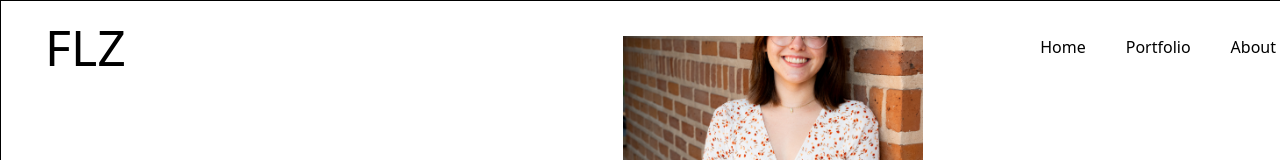
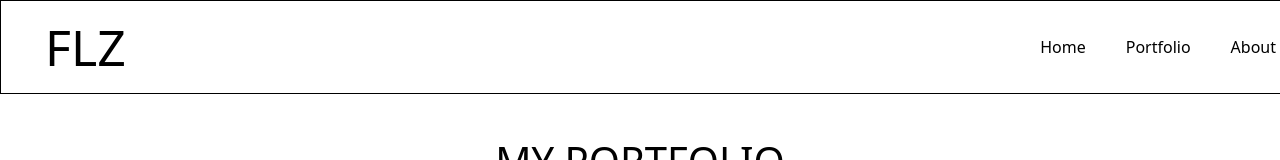
Before and after one commit to faithz314/photo-portfolio, a React (Create React App) app in the folder my-react-app/: page /portfolio in a window 1280 px wide. Shown: the top 160 px of the page. Built offline with nearby package versions, Linux system fonts and the light colour scheme.

Commit message:
fixed portfolio page

```diff
--- a/my-react-app/src/App.js
+++ b/my-react-app/src/App.js
@@ -6,6 +6,7 @@ import Home from './pages/Home.js';
 import About from './pages/About.js';
 import Portfolio from './pages/Portfolio.js';
 import Navbar from './components/Navbar.js';
+import Footer from './components/Footer.js';
 
 function App() {
   // let component //let is a varibale declariotn
@@ -27,7 +28,10 @@ function App() {
 
 
   return (
+    <div>
     <Navbar></Navbar>
+    <Footer></Footer>
+    </div>
   );
 }
 
--- a/my-react-app/src/components/Contact.css
+++ b/my-react-app/src/components/Contact.css
@@ -1,11 +1,15 @@
 .contact{
     display: flex;
-    flex-direction: row;
-    justify-content: center;
-    width: 500px;
-    height: 500px;
+    flex-direction: column;
+    justify-content: flex-start;
+    width: 1000px;
+    height: 300px;
     border: 2px solid #333; /* Border color and width */
     padding: 20px;
     margin: 20px;
+}
 
+input{
+    padding: 10px;
+    margin: 10px;
 }
--- a/my-react-app/src/components/Contact.js
+++ b/my-react-app/src/components/Contact.js
@@ -8,15 +8,10 @@ function Contact(){
 
     <div className = 'contact'>
 
-        <p>Contact Me! </p>
-
-        <div> </div>
-
-
-
-
-
-
+        <h2>Contact Me! </h2>
+        <input type= 'text' placeholder= 'Name'></input>
+        <input type= 'text' placeholder= 'Email'></input>
+        <input type= 'text' placeholder= 'Inquiry'></input>
 
     </div>
     );
--- /dev/null
+++ b/my-react-app/src/components/Footer.css
@@ -0,0 +1,6 @@
+.footer{
+    position: fixed;
+    bottom:0;
+    left:0;
+    width:100%;
+}
--- /dev/null
+++ b/my-react-app/src/components/Footer.js
@@ -0,0 +1,16 @@
+import React from 'react'
+
+
+
+function Footer(){
+
+    return(
+
+        <div className= 'footer'>
+        <h1> Easter Egg </h1>
+        </div>
+    );
+};
+
+
+export default Footer;
--- a/my-react-app/src/pages/About.js
+++ b/my-react-app/src/pages/About.js
@@ -7,7 +7,7 @@ import Contact from '../components/Contact.js';
 function About(){
     return(
 
-    <div className= 'about'>
+    <div className= 'about-page'>
     <div className= 'about-content'>
         <div className= 'bio'>
         <h2>HI, MY NAME IS FAITH. </h2>
@@ -34,8 +34,6 @@ function About(){
         <div className = 'box'><Contact></Contact></div>
 
     </div>
-
-
 </div>
 
 
--- a/my-react-app/src/pages/Portfolio.js
+++ b/my-react-app/src/pages/Portfolio.js
@@ -6,7 +6,7 @@ import Aden from '../images/Portraits/DSC_5441.jpg'
 function Portfolio(){
     return(
         <div>
-        <div className= "scroll" style ={{width: '100%', height:'1000px'}}>
+        <div className= "scroll">
 
 
             <h1> MY PORTFOLIO </h1>
@@ -24,7 +24,10 @@ function Portfolio(){
             <h1> COLLECTIONS </h1>
             <img src ></img>
         </div>
+
         </div>
+
+
 
     )
 
--- a/my-react-app/src/styles/About.css
+++ b/my-react-app/src/styles/About.css
@@ -1,11 +1,3 @@
-.about{
-  width: 100%;
-  height: 100vh;
-  overflow-y: auto; /* Enable vertical scrollbar */
-  color: red;
-
-}
-
 
 .about-content{
     position: fixed; /* this sets the bar in the same relative position no matter how the user scrolls */
@@ -13,16 +5,25 @@
     left: 0px;
     width: 100%; /* 100% of the viewer of the screen*/
     height: 100%;
+    overflow-x:auto;
+    overflow-y: auto;
     display: flex;
     flex-wrap: wrap;
     flex-direction: row;
     justify-content: center;
-    padding: 15px;
+    padding: 5px;
     transition: transform 0.3s ease; /* basically what it sounds like but so slay*/
-
+    border: 10px;
+    border-color: red;
 }
 
-.bio{
+h2{
+    color: slateblue;
+}
+
+
+
+.bio {
     width: 50%;
     padding: 30px;
 }
--- a/my-react-app/src/styles/Portfolio.css
+++ b/my-react-app/src/styles/Portfolio.css
@@ -1,15 +1,17 @@
 .scroll{
+    position: fixed;
+    top: 100px;
+    left: 0px;
     width:100%;
+    height: 100%;
+    overflow-y: auto;
 
-    border: 1px;
-    border-color: black;
+
+    border: 4px;
+    border-color: red;
     display: flex;
     flex-direction: column;
-    justify-content: center;
     align-items: center;
 
-    overflow-y: auto;
-    padding: 20px;
-    margin: 20px;
 
 }
```
